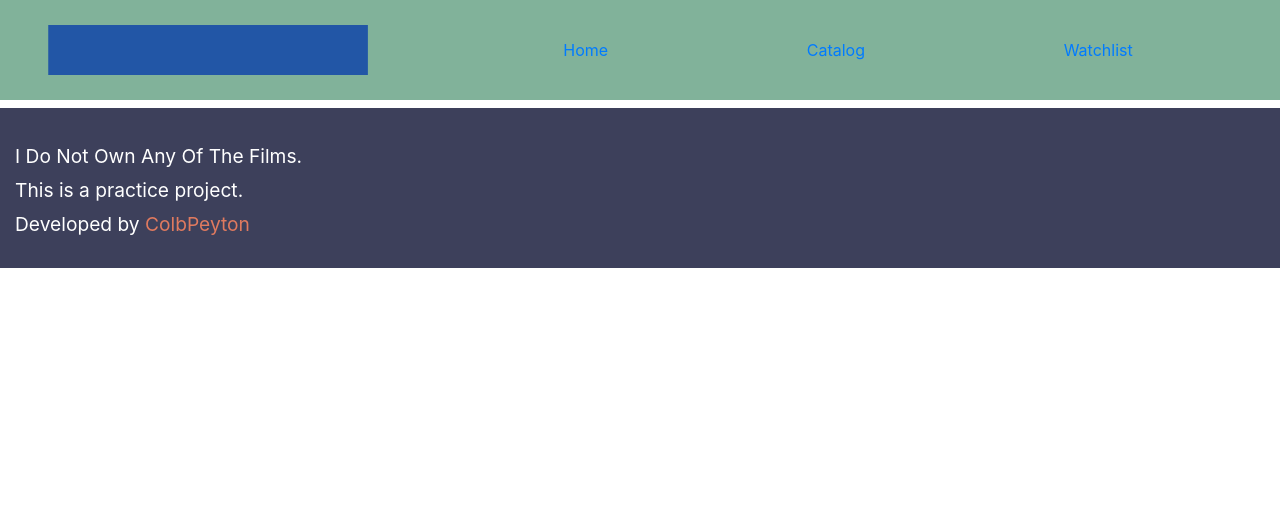
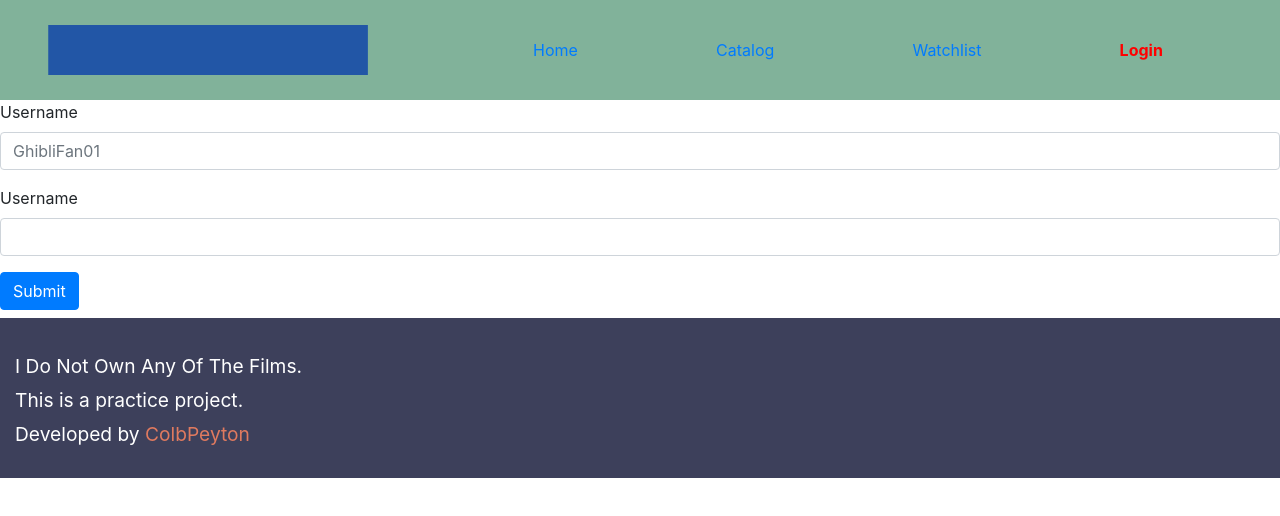
Before and after one commit to ColbPeyton/ghibli_watchlist, a React (Create React App) app: page /login in a window 1280 px wide. Shown: the top 516 px of the page. Built offline with nearby package versions, Linux system fonts and the light colour scheme.

Commit message:
Implemented login/logout
Update path in header when logged in or out

```diff
--- a/src/App.js
+++ b/src/App.js
@@ -13,6 +13,8 @@ import Home from './pages/Home';
 import Catalog from './pages/Catalog';
 import MovieDetails from './pages/MovieDetails';
 import PersonalWatchlist from './pages/PersonalWatchlist';
+import SignIn from './pages/SignIn';
+import SignOut from './pages/SignOut';
 
 
 import Header from './components/Header';
@@ -36,6 +38,12 @@ class App extends React.Component {
         <Route path='/watchlist'>
             <PersonalWatchlist />
         </Route>
+        <Route path='/login'>
+            <SignIn />
+        </Route>
+        <Route path='/logout'>
+            <SignOut />
+        </Route>
         <Route exact path='/'>
             <Home />
         </Route>
--- a/src/components/Header.js
+++ b/src/components/Header.js
@@ -1,8 +1,8 @@
-import React from 'react';
+import React, {useState} from 'react';
 
 import { NavLink } from 'react-router-dom';
 
-import {Nav} from 'react-bootstrap';
+import {connect} from 'react-redux';
 
 import Logo from '../assets/images/temp.png';
 
@@ -11,6 +11,16 @@ import '../styles/components/Header.scss';
 
 
 function Header(props){
+
+    const [username, setUsername] = useState(props.username)
+
+    function renderUsernameIfLoggedin(){
+        if(props.username !== ''){
+            return <NavLink to="/logout" activeClassName='selected'>{username}</NavLink>
+        }
+
+        return <NavLink to="/login" activeClassName='selected'>Login</NavLink>
+    }
 
     return(
         <header className='header'>
@@ -21,9 +31,15 @@ function Header(props){
                 <NavLink exact to="/" activeClassName='selected'>Home</NavLink>
                 <NavLink to="/catalog" activeClassName='selected'>Catalog</NavLink>
                 <NavLink to="/watchlist" activeClassName='selected'>Watchlist</NavLink>
+                {renderUsernameIfLoggedin()}
             </nav>
         </header>
     )
 }
 
-export default Header;
+const mapStateToProps = state => {
+    return {username : state.profile.username}
+  }
+
+
+  export default connect(mapStateToProps)(Header);
--- a/src/pages/Catalog.js
+++ b/src/pages/Catalog.js
@@ -6,7 +6,7 @@ import '../styles/pages/Catalog.scss';
 
 import {
     Col,
-    Container, Row
+    Container, Row, Jumbotron
 } from 'react-bootstrap';
 
 function Catalog(props){
@@ -50,7 +50,12 @@ function Catalog(props){
 
     return(
         <Container fluid className='catalog'>
-            <h1>All Movies</h1>
+             <Jumbotron fluid>
+                <Container>
+                    <h1>All Films</h1>
+                    <p>Let's Get You Watching Something</p>
+                </Container>
+            </Jumbotron>
             <Container className="container-grid">
                 {renderDataIfAvailable()}
             </Container>
--- /dev/null
+++ b/src/pages/SignIn.js
@@ -0,0 +1,55 @@
+import React, {useState} from 'react';
+import { connect } from 'react-redux';
+import { withRouter} from 'react-router-dom';
+
+
+import {signIn} from '../redux/actions/actions';
+
+function SignIn(props){
+    const [username, setUsername] = useState('');
+    const [password, setPassword] = useState('');
+
+    function handleSubmit(e){
+        e.preventDefault();
+        props.signIn(username);
+        props.history.push(`/watchlist`);
+
+    }
+
+    return(
+        <form onSubmit={(e)=> handleSubmit(e)}>
+            <div className='form-group'>
+                <label htmlFor='username'>Username</label>
+                <input
+                    type='text'
+                    onChange={((e)=> setUsername(e.target.value))}
+                    placeholder='GhibliFan01'
+                    className='form-control'
+                    id='username'
+                    />
+            </div>
+            <div className='form-group'>
+                <label htmlFor='password'>Username</label>
+                <input
+                    type='password'
+                    onChange={((e)=> setPassword(e.target.value))}
+                    placeholder=''
+                    className='form-control'
+                    id='password'
+                    />
+            </div>
+            <button type="submit" className="btn btn-primary">Submit</button>
+        </form>
+    )
+}
+
+const mapStateToProps = state => {
+    return {username : state.profile.username}
+}
+
+export default connect(
+    mapStateToProps,
+    {
+        signIn
+    }
+    )(withRouter(SignIn))
--- /dev/null
+++ b/src/pages/SignOut.js
@@ -0,0 +1,32 @@
+import React, {useState} from 'react';
+import { Container } from 'react-bootstrap';
+import { connect } from 'react-redux';
+import { withRouter} from 'react-router-dom';
+
+
+import {signOut} from '../redux/actions/actions';
+
+function SignOut(props){
+
+    function handleClick(){
+        props.signOut('');
+        props.history.push(`/`);
+    }
+
+    return(
+        <Container>
+            <button type="button" className="btn btn-primary" onClick={()=> handleClick()}>Sign Out</button>
+        </Container>
+    )
+}
+
+const mapStateToProps = state => {
+    return {username : state.profile.username}
+}
+
+export default connect(
+    mapStateToProps,
+    {
+        signOut
+    }
+    )(withRouter(SignOut))
--- a/src/redux/actions/actions.js
+++ b/src/redux/actions/actions.js
@@ -1,4 +1,4 @@
-import { ADD_FILM, REMOVE_FILM, CURRENT_FILM} from "./actionTypes";
+import { ADD_FILM, REMOVE_FILM, CURRENT_FILM, LOGIN, LOGOUT} from "./actionTypes";
 
 
 export const addFilmToWatchlist = (id) =>{
@@ -30,3 +30,21 @@ export const currentFilm = (id, title) => {
         }
     }
 }
+
+export const signIn = (username) => {
+    return{
+        type: LOGIN,
+        payload:{
+            username
+        }
+    }
+}
+
+export const signOut = (username) => {
+    return{
+        type: LOGIN,
+        payload:{
+            username
+        }
+    }
+}
--- a/src/redux/reducers/index.js
+++ b/src/redux/reducers/index.js
@@ -1,4 +1,4 @@
-import { ADD_FILM, REMOVE_FILM, CURRENT_FILM} from "../actions/actionTypes";
+import { ADD_FILM, REMOVE_FILM, CURRENT_FILM, LOGIN, LOGOUT} from "../actions/actionTypes";
 
 
 const INITIAL_STATE = {
@@ -23,6 +23,10 @@ export const reducers = (state = INITIAL_STATE, action) =>{
             return removeFilmFromWatchlist(state, action);
         case CURRENT_FILM:
             return updateCurrentFilm(state, action);
+        case LOGIN:
+            return userLogin(state, action);
+        case LOGOUT:
+            return userLogin(state, action);
         default:
             return state;
     }
@@ -56,3 +60,14 @@ const updateCurrentFilm = (state= INITIAL_STATE, action) =>{
         }
     }
 }
+
+const userLogin = (state = INITIAL_STATE, action) => {
+    return {...state, profile:{
+        username: action.payload.username
+    }}
+}
+const userLogout = (state = INITIAL_STATE, action) => {
+    return {...state, profile:{
+        username: ''
+    }}
+}
```
